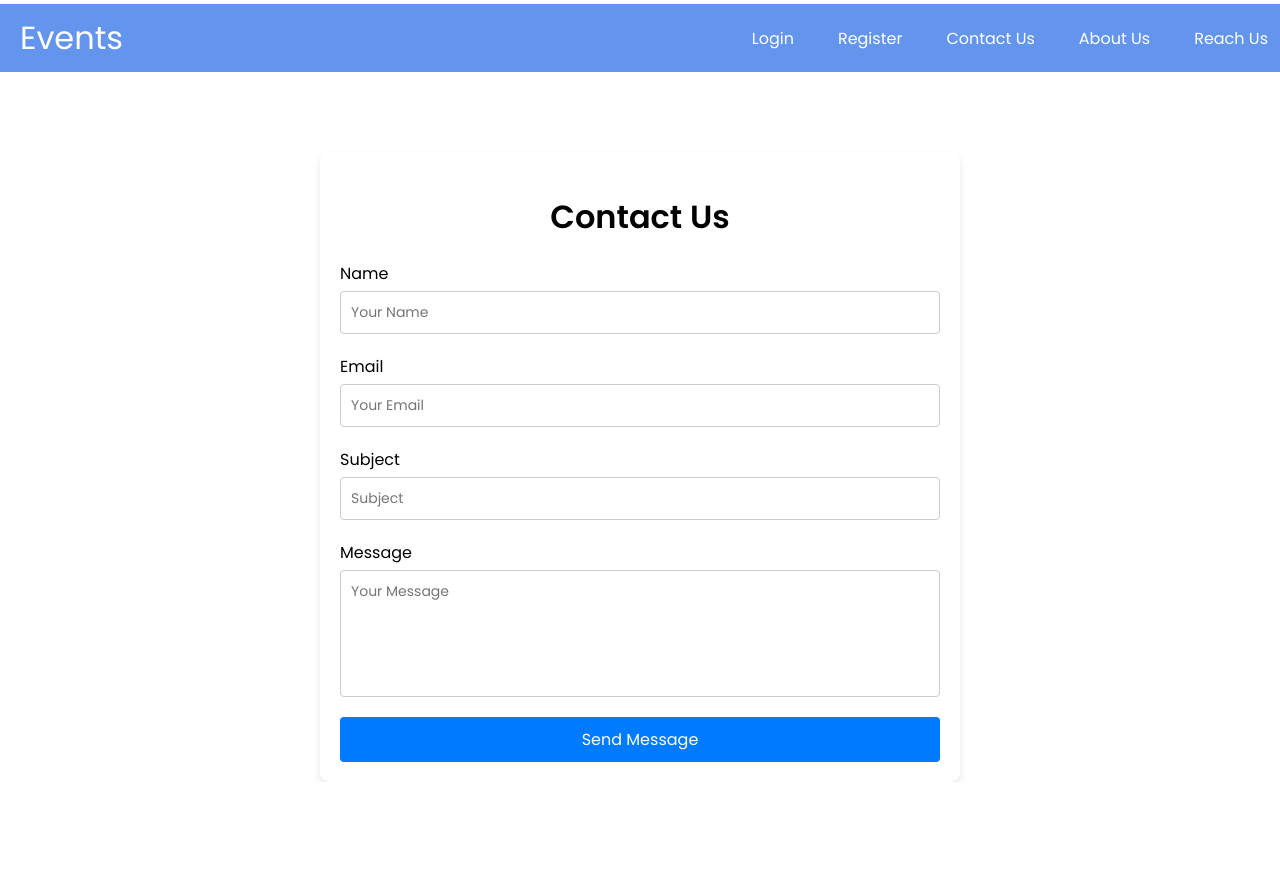
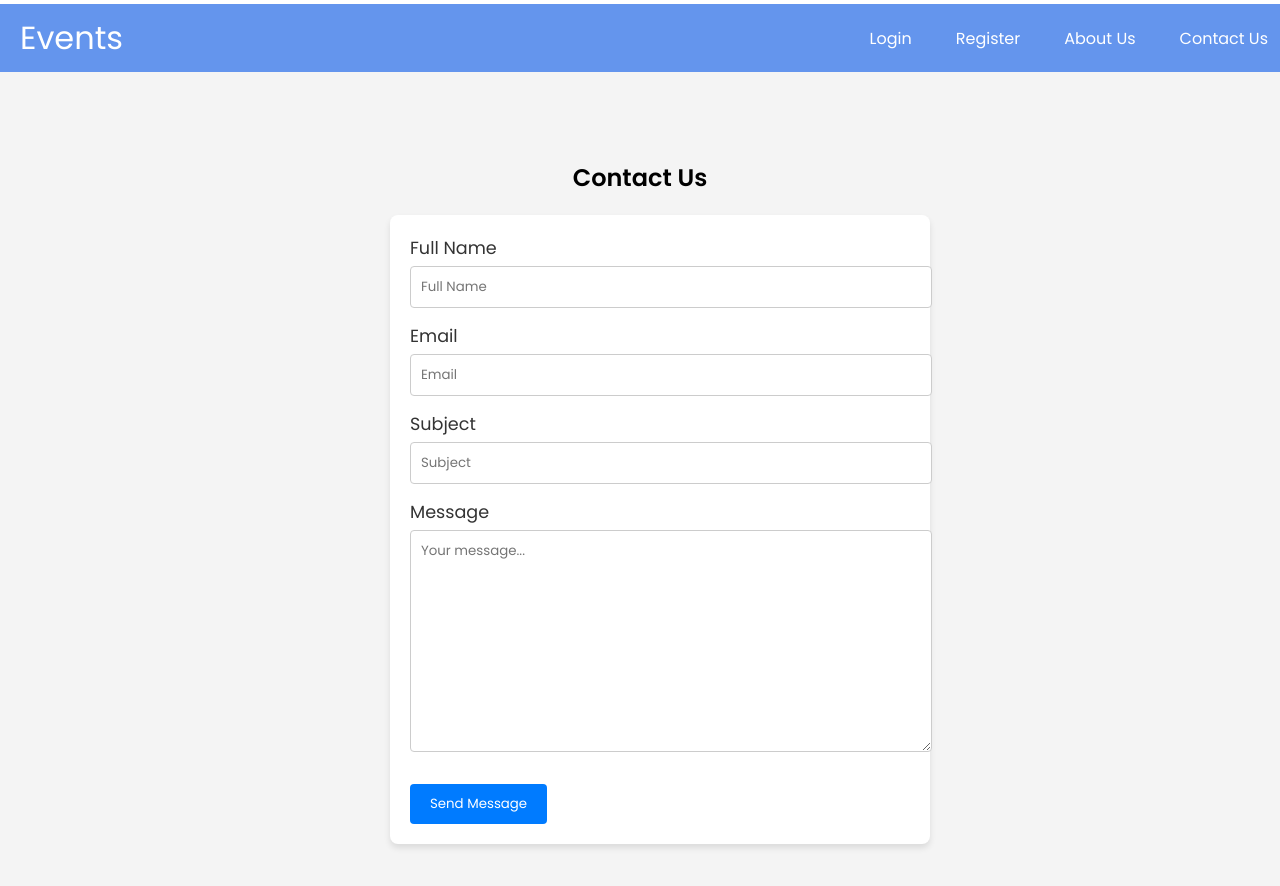
Before and after one commit to Liamlunkamba/EventProject, a React (Vite) app in the folder Frontend/: page /contact in a window 1280 px wide. Shown: the top 886 px of the page. Before the commit the page ends 800 px from the top, so only its background shows below. Built offline with nearby package versions, Linux system fonts and the light colour scheme.

Commit message:
added a new contact page

```diff
--- a/Frontend/src/App.jsx
+++ b/Frontend/src/App.jsx
@@ -13,9 +13,8 @@ import Register from "./components/Register/Register";
 import CardDetail from "./components/Card/CardDetail";
 import { AuthProvider } from "./components/auth/AuthContext";
 import AdminDashboard from "./components/AdminDashboard/AdminDashboard";
+import AboutUs from "./components/AboutUs/AboutUs";
 import ContactUs from "./components/ContactUs/ContactUs";
-import AboutUs from "./components/AboutUs/AboutUs";
-import ReachUs from "./components/ReachUs/ReachUs";
 
 function App() {
   const location = useLocation();
@@ -60,9 +59,8 @@ function App() {
           <Route path="/register" element={<Register />} />
           <Route path="/card/:id" element={<CardDetail />} />
           <Route path="/admin" element={<AdminDashboard />} />
+          <Route path="/about" element={<AboutUs />} />
           <Route path="/contact" element={<ContactUs />} />
-          <Route path="/about" element={<AboutUs />} />
-          <Route path="/reach" element={<ReachUs />} />
         </Routes>
       </div>
     </AuthProvider>
--- a/Frontend/src/components/ContactUs/ContactUs.css
+++ b/Frontend/src/components/ContactUs/ContactUs.css
@@ -1,66 +1,87 @@
-.contact-us-container {
-  max-width: 600px;
-  margin: 0 auto;
+.contact-us-section {
+  display: flex;
+  justify-content: center;
+  align-items: center;
+  height: 100vh;
   padding: 20px;
-  margin-top: 80px;
-  background-color: white;
-  border-radius: 10px;
-  box-shadow: 0 4px 8px rgba(0, 0, 0, 0.1);
-  font-family: "Poppins", sans-serif;
+  background-color: #f4f4f4;
 }
 
-.contact-us-container h1 {
-  text-align: center;
-  font-size: 32px;
-  margin-bottom: 20px;
+.container {
+  max-width: 500px;
+  width: 100%;
 }
 
-.contact-form {
-  display: flex;
-  flex-direction: column;
+.form-container {
+  width: 100%;
+  padding: 20px;
+  background-color: white;
+  border-radius: 8px;
+  box-shadow: 0 4px 6px rgba(0, 0, 0, 0.1);
 }
 
-.contact-form label {
-  font-size: 16px;
-  margin-bottom: 5px;
+.--text-center {
+  text-align: center;
 }
 
-.contact-form input,
-.contact-form textarea {
+label {
+  display: block;
+  margin-bottom: 15px;
+  font-size: 1.1em;
+  color: #333;
+}
+
+.--form-control input,
+.--form-control textarea {
+  width: 100%;
+  margin-top: 5px;
   padding: 10px;
-  margin-bottom: 20px;
   border: 1px solid #ccc;
   border-radius: 4px;
-  font-size: 14px;
 }
 
-.contact-form input:focus,
-.contact-form textarea:focus {
-  outline: none;
-  border-color: #007bff;
+.--btn {
+  display: inline-block;
+  padding: 10px 20px;
+  color: white;
+  background-color: #007bff;
+  border: none;
+  border-radius: 4px;
+  cursor: pointer;
+  margin-top: 10px;
 }
 
-.submit-button {
-  background-color: #007bff;
-  color: white;
-  border: none;
-  padding: 10px 15px;
-  font-size: 16px;
-  cursor: pointer;
-  border-radius: 4px;
-  transition: background-color 0.3s ease;
-}
-
-.submit-button:hover {
+.--btn-primary:hover {
   background-color: #0056b3;
 }
 
-.contact-form textarea {
-  resize: none;
+.pop-up {
+  position: fixed;
+  bottom: 20px;
+  right: 20px;
+  background-color: #28a745;
+  color: white;
+  padding: 10px 20px;
+  border-radius: 5px;
+  box-shadow: 0 2px 10px rgba(0, 0, 0, 0.2);
+  animation: fadeInOut 3s ease-in-out;
 }
 
-p {
-  text-align: center;
-  font-size: 18px;
-  color: green;
+@keyframes fadeInOut {
+  0% {
+    opacity: 0;
+    transform: translateY(20px);
+  }
+  20% {
+    opacity: 1;
+    transform: translateY(0);
+  }
+  80% {
+    opacity: 1;
+    transform: translateY(0);
+  }
+  100% {
+    opacity: 0;
+    transform: translateY(20px);
+  }
 }
--- a/Frontend/src/components/ContactUs/ContactUs.jsx
+++ b/Frontend/src/components/ContactUs/ContactUs.jsx
@@ -1,88 +1,69 @@
-import React, { useState } from "react";
+import React, { useRef, useState } from "react";
+import emailjs from "@emailjs/browser";
 import "./ContactUs.css";
-//Now I am going to add a useState() that will allow all the state inside a functional component
+
 const ContactUs = () => {
-  const [formData, setFormData] = useState({
-    name: "",
-    email: "",
-    subject: "",
-    message: "",
-  });
-
+  const form = useRef();
   const [messageSent, setMessageSent] = useState(false);
 
-  const handleChange = (e) => {
-    const { name, value } = e.target;
-    setFormData({
-      ...formData,
-      [name]: value,
-    });
-  };
-
-  const handleSubmit = (e) => {
+  const sendEmail = (e) => {
     e.preventDefault();
 
-    console.log("Form data:", formData);
-    setMessageSent(true);
+    emailjs
+      .sendForm("service_t9c6rjd", "template_qswwf1j", form.current, {
+        publicKey: "iHi5bKudKtX9MROMC",
+      })
+      .then(
+        (result) => {
+          console.log(result.text);
+          setMessageSent(true);
+          setTimeout(() => setMessageSent(false), 3000); // Auto-hide after 3 seconds
+        },
+        (error) => {
+          console.log(error.text);
+          setMessageSent(false);
+        }
+      );
+    e.target.reset();
   };
 
   return (
-    <div className="contact-us-container">
-      <h1>Contact Us</h1>
-      {messageSent ? (
-        <p>Thank you for reaching out! We will get back to you soon.</p>
-      ) : (
-        <form className="contact-form" onSubmit={handleSubmit}>
-          <label htmlFor="name">Name</label>
-          <input
-            type="text"
-            id="name"
-            name="name"
-            value={formData.name}
-            onChange={handleChange}
-            placeholder="Your Name"
-            required
-          />
-
-          <label htmlFor="email">Email</label>
-          <input
-            type="email"
-            id="email"
-            name="email"
-            value={formData.email}
-            onChange={handleChange}
-            placeholder="Your Email"
-            required
-          />
-
-          <label htmlFor="subject">Subject</label>
-          <input
-            type="text"
-            id="subject"
-            name="subject"
-            value={formData.subject}
-            onChange={handleChange}
-            placeholder="Subject"
-            required
-          />
-
-          <label htmlFor="message">Message</label>
-          <textarea
-            id="message"
-            name="message"
-            value={formData.message}
-            onChange={handleChange}
-            placeholder="Your Message"
-            rows="5"
-            required
-          ></textarea>
-
-          <button type="submit" className="submit-button">
+    <section className="contact-us-section">
+      <div className="container">
+        <h2 className="--text-center">Contact Us</h2>
+        <form
+          ref={form}
+          onSubmit={sendEmail}
+          className="form-container --form-control --card --flex-center --dir-column"
+        >
+          <label>
+            Full Name
+            <input type="text" placeholder="Full Name" name="user_name" required />
+          </label>
+          <label>
+            Email
+            <input type="email" placeholder="Email" name="user_email" required />
+          </label>
+          <label>
+            Subject
+            <input type="text" placeholder="Subject" name="subject" required />
+          </label>
+          <label>
+            Message
+            <textarea name="message" cols="30" rows="10" placeholder="Your message..."></textarea>
+          </label>
+          <button type="submit" className="--btn --btn-primary">
             Send Message
           </button>
         </form>
-      )}
-    </div>
+
+        {messageSent && (
+          <div className="pop-up">
+            <p>Message sent successfully!</p>
+          </div>
+        )}
+      </div>
+    </section>
   );
 };
 
--- a/Frontend/src/components/EventsNavbar/EventsNavbar.jsx
+++ b/Frontend/src/components/EventsNavbar/EventsNavbar.jsx
@@ -28,7 +28,7 @@ const EventsNavbar = () => {
             <li>
               <li>
                 <Link to="/contact">Contact Us</Link>{" "}
-                {/* Add Contact Us link */}
+                {/* Add  Us link */}
               </li>
               <button onClick={handleLogout} className="logout-button">
                 Logout
@@ -44,13 +44,10 @@ const EventsNavbar = () => {
               <Link to="/register">Register</Link>
             </li>
             <li>
-              <Link to="/contact">Contact Us</Link>
-            </li>
-            <li>
               <Link to="/about">About Us</Link>
             </li>
             <li>
-              <Link to="/Reach">Reach Us</Link>
+              <Link to="/contact">Contact Us</Link>
             </li>
           </>
         )}
--- a/Frontend/src/components/ReachUs/ReachUs.css
+++ /dev/null
@@ -1,87 +0,0 @@
-/* Full height section to center the form */
-.reach-us-section {
-    display: flex;
-    justify-content: center;
-    align-items: center;
-    min-height: 100vh; /* Full height of the viewport */
-    background-color: #f0f0f0; /* Light background color */
-    padding: 20px;
-    box-sizing: border-box;
-  }
-
-  .container {
-    width: 100%;
-    max-width: 500px; /* Maximum width of the form */
-    background-color: #ffffff; /* White background for the form */
-    padding: 30px;
-    border-radius: 10px;
-    box-shadow: 0px 4px 12px rgba(0, 0, 0, 0.1); /* Shadow effect */
-  }
-
-  /* Input fields styling */
-  input,
-  textarea {
-    width: 100%;
-    padding: 12px;
-    margin-bottom: 15px;
-    border: 1px solid #ccc;
-    border-radius: 5px;
-    box-sizing: border-box;
-    font-size: 16px;
-    background-color: #f9f9f9;
-  }
-
-  input:focus,
-  textarea:focus {
-    border-color: #007bff; /* Focus effect */
-    outline: none;
-  }
-
-  /* Submit button styling */
-  .submit-button {
-    width: 100%;
-    padding: 12px;
-    background-color: #007bff;
-    color: white;
-    border: none;
-    border-radius: 5px;
-    cursor: pointer;
-    font-size: 16px;
-  }
-
-  .submit-button:hover {
-    background-color: #0056b3;
-  }
-
-  /* Center the text in the container */
-  .text-center {
-    text-align: center;
-    margin-bottom: 20px;
-  }
-
-  /* Message sent confirmation styling */
-  .message-sent {
-    margin-top: 20px;
-    color: green;
-    font-weight: bold;
-    text-align: center;
-  }
-
-  /* Responsive design for smaller screens */
-  @media (max-width: 768px) {
-    .container {
-      padding: 20px;
-    }
-  }
-
-  @media (max-width: 480px) {
-    .container {
-      padding: 15px;
-    }
-
-    input,
-    textarea,
-    .submit-button {
-      font-size: 14px;
-    }
-  }
--- a/Frontend/src/components/ReachUs/ReachUs.jsx
+++ /dev/null
@@ -1,52 +0,0 @@
-import React, { useRef, useState } from "react";
-import emailjs from "@emailjs/browser";
-
-const ReachUs = () => {
-  const form = useRef();
-  const [messageSent, setMessageSent] = useState(false);
-
-  const sendEmail = (e) => {
-    e.preventDefault();
-
-    emailjs
-      .sendForm("service_t9c6rjd", "template_qswwf1j", form.current, {
-        publicKey: "iHi5bKudKtX9MROMC",
-      })
-      .then(
-        (result) => {
-          console.log(result.text);
-          setMessageSent(true); // Show message sent confirmation
-        },
-        (error) => {
-          console.log(error.text);
-          setMessageSent(false); // Show error message if needed
-        }
-      );
-    e.target.reset();
-  };
-
-  return (
-    <section className="reach-us-section">
-      <div className="container">
-        <h2 className="--text-center">Reach Us</h2>
-        <form
-          ref={form}
-          onSubmit={sendEmail}
-          className="form-container --form-control --card --flex-center --dir-column"
-        >
-          <input type="text" placeholder="Full Name" name="user_name" required />
-          <input type="email" placeholder="Email" name="user_email" required />
-          <input type="text" placeholder="Subject" name="subject" required />
-          <textarea name="message" cols="30" rows="10"></textarea>
-          <button type="submit" className="--btn --btn-primary">
-            Send Message
-          </button>
-        </form>
-
-        {messageSent && <p className="message-sent">Message sent successfully!</p>}
-      </div>
-    </section>
-  );
-};
-
-export default ReachUs;
```
